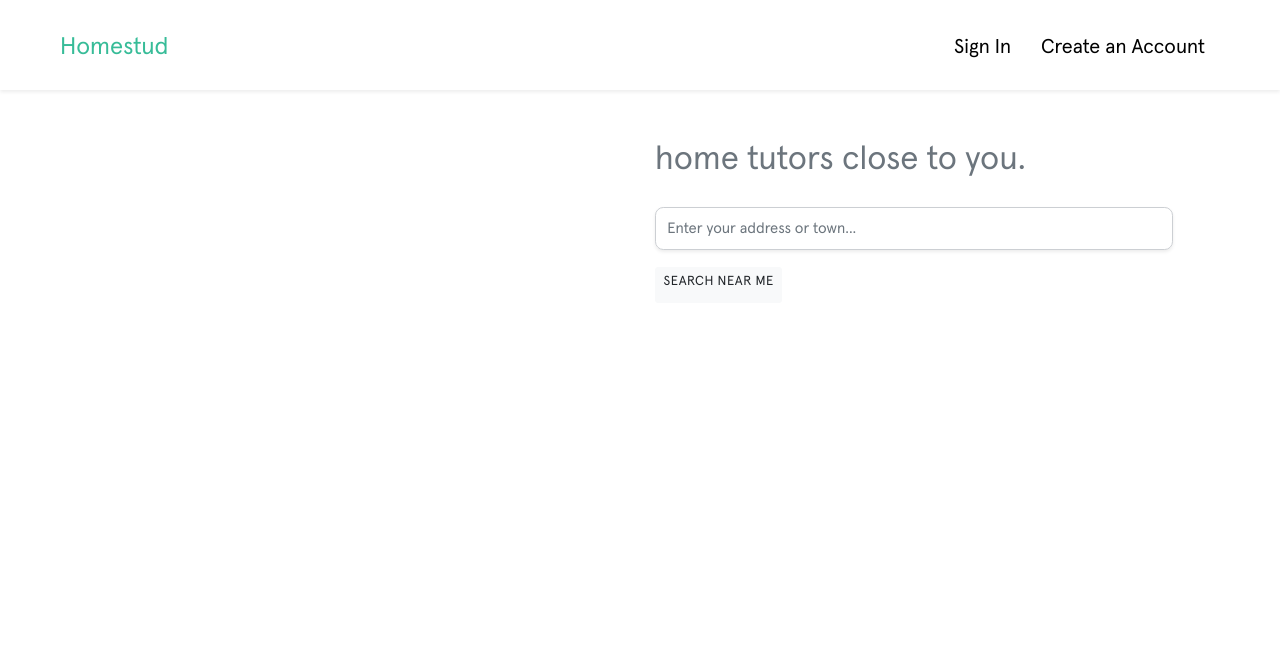
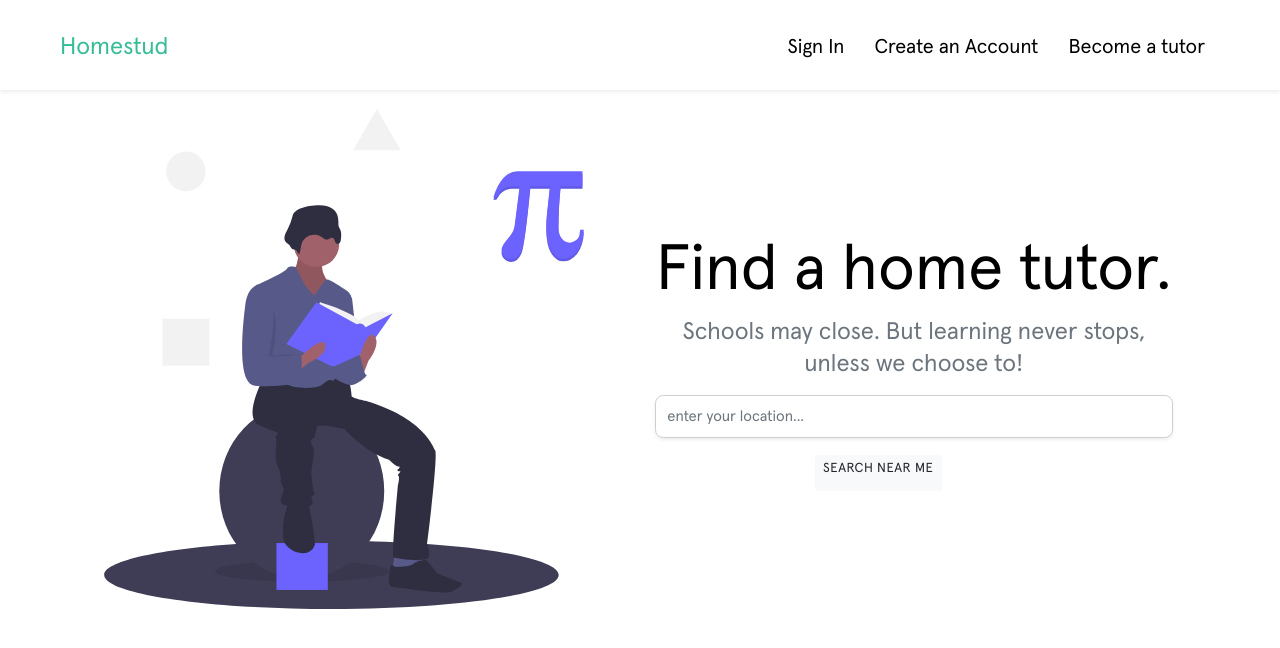
Before and after one commit to stephappiah/hometutors, a Django app: page / in a window 1280 px wide. Shown: the top 648 px of the page. Run offline with Django 3.2, Linux system fonts and the light colour scheme; some libraries are stand-ins or nearby versions.

Commit message:
landing page 001

```diff
--- a/homestud/findtutors/urls.py
+++ b/homestud/findtutors/urls.py
@@ -10,7 +10,6 @@ app_name = 'findtutors'
 urlpatterns = [
 
     path('', views.home, name="home"),
-    path("onboarding-usertype/", views.onboarding_usertype, name="onboarding_usertype"),
     path("tutor/<str:slug_username>", views.tutor_profile_detail, name="view_tutor_profile"),
     url(r'^onboarding-tutor/$', login_required(OnboardingTutorWizard.as_view()), name="onboarding_tutor"),
     path("search/", SearchTutor, name="search"),
--- a/homestud/findtutors/views.py
+++ b/homestud/findtutors/views.py
@@ -20,6 +20,20 @@ from django.core.paginator import Paginator
 
 
 class OnboardingTutorWizard(SessionWizardView):
+
+    # checks if user has already filled forms;
+    # redirects to dashboard if true.
+    # else proceed to onboarding
+    def dispatch(self, request, *args, **kwargs):
+        logged_in_user = self.request.user
+
+        if TutorProfile.objects.filter(user=logged_in_user).exists():
+
+            return HttpResponseRedirect(reverse('findtutors:dashboard_profile'))
+        else:
+            return super(OnboardingTutorWizard, self).dispatch(request, *args, **kwargs)
+
+
 
     template_name = 'findtutors/onboard-tutor.html'
 
@@ -73,28 +87,6 @@ class OnboardingTutorWizard(SessionWizardView):
 def home(request):
 
     return render(request, 'findtutors/home.html')
-
-@login_required
-def onboarding_usertype(request):
-
-    if request.method == 'POST':
-        form = UserTypeForm(request.POST)
-
-        current_user = request.user
-        if form.is_valid():
-            user_type_form = form.save(commit=False)
-            user_type_form.user = request.user # silently fill in user field with the logged in user
-            user_type_form.save()
-
-            # Redirect url based on usertype
-            if user_type_form.user_type == 'tutor':
-                return HttpResponseRedirect(reverse('findtutors:onboarding_tutor'))
-            else:
-                return HttpResponseRedirect(reverse('findtutors:home'))
-
-    else:
-        form = UserTypeForm()
-    return render(request, 'findtutors/onboard-user-type.html', {'form': form})
 
 
 def tutor_profile_detail(request, slug_username):
--- a/homestud/homestud/templates/findtutors/home.html
+++ b/homestud/homestud/templates/findtutors/home.html
@@ -75,16 +75,20 @@
 
 <div class="container mt-5">
     <div class="row">
-        <div class="col-sm">
-
+        <div class="col-sm hero-image text-center">
+            <img src="{% static "img/undraw_mathematics_4otb.svg" %}" alt="">
         </div>
-        <div class="col-sm m-4">
-            <p class="lead-text mb-4 text-muted">
-                home tutors close to you.
+        <div class="col-sm m-4 hero-sub text-center">
+            <div class="hero-content">
+                <p class="hero-text mb-2 text-center">
+                    Find a home tutor.
+                </p>
+                <p class="hero-subtitle text-muted mb-3 text-center">
+                    Schools may close. But learning never stops, unless we choose to!
                 </p>
                 <form id="searchForm" action="{% url 'findtutors:search' %}" method="get">
                     <div class="form-group">
-                    <input name="q" class="form-control shadow-sm" id="search" placeholder="Enter your address or town...">
+                        <input name="q" class="form-control shadow-sm" id="search" placeholder="enter your location...">
                     </div>
 
                     {% if errCoord %}
@@ -103,6 +107,8 @@
                     <button class="searchTutor btn btn-sm btn-light" type="submit">Search</button>
                 </form>
             </div>
+
+        </div>
     </div>
 
 
--- a/homestud/homestud/templates/findtutors/navbar.html
+++ b/homestud/homestud/templates/findtutors/navbar.html
@@ -13,16 +13,19 @@
         <li><a class="black-text" href="{% url 'account_email' %}">Change E-mail</a></li>
         <li><a class="black-text" href="{% url 'account_logout' %}">Sign Out</a></li>
 
+        <li><a class="black-text" href="{% url 'findtutors:onboarding_tutor' %}">Become a tutor</a></li>
+
         {% else %}
         <li><a class="black-text" href="{% url 'account_login' %}">Sign In</a></li>
         <li><a class="black-text" href="{% url 'account_signup' %}">Create an Account</a></li>
+        <li><a class="black-text" href="{% url 'findtutors:onboarding_tutor' %}">Become a tutor</a></li>
         {% endif %}
       </ul>
     </div>
   </nav>
 </div>
 
-
+<!-- navbar for mobile screens -->
 
 <ul class="sidenav" id="mobile-demo">
       {% if user.is_authenticated %}
@@ -30,8 +33,11 @@
         <li><a class="black-text" href="{% url 'django_chatter:index' %}">Messages</a></li>
         <li><a class="black-text" href="{% url 'account_email' %}">Change E-mail</a></li>
         <li><a class="black-text" href="{% url 'account_logout' %}">Sign Out</a></li>
+
+        <li><a class="black-text" href="{% url 'findtutors:onboarding_tutor' %}">Become a tutor</a></li>
       {% else %}
         <li><a class="black-text" href="{% url 'account_login' %}">Sign In</a></li>
-        <li><a class="black-text" href="{% url 'account_signup' %}">Sign Up</a></li>
+        <li><a class="black-text" href="{% url 'account_signup' %}">Create an Account</a></li>
+        <li><a class="black-text" href="{% url 'findtutors:onboarding_tutor' %}">Become a tutor</a></li>
       {% endif %}
 </ul>
--- a/homestud/static/css/main.css
+++ b/homestud/static/css/main.css
@@ -40,6 +40,17 @@ a:hover{
 a:active{
     text-decoration: none;
 }
+
+.hero-sub{
+    display: flex;
+    justify-content: center;
+    align-items: center;
+}
+
+/* .hero-content{
+    position: absolute;
+    top: 50%;
+} */
 
 /* ---- disable matrialize defaults */
 input:not([type]), input[type=text], input[type=password], input[type=email], input[type=url], input[type=time], input[type=date], input[type=datetime], input[type=datetime-local], input[type=tel], input[type=number], input[type=search], textarea.materialize-textarea{
@@ -256,6 +267,20 @@ p {
 /* Desktop and Tablets */
 @media (min-width: 768px){
 
+    /* -------------- hero  -------*/
+    .hero-image img {
+        height: 500px;
+        width: 500px;
+    }
+    .hero-text{
+        font-size: 64px;
+        line-height: 76px;
+    }
+    .hero-subtitle{
+        font-size: 24px;
+        line-height: 32px;
+    }
+
    /* Navbar */
     nav{
         height: 90px;
@@ -303,6 +328,21 @@ p {
 
 /* Phone screeens (small) */
 @media screen and (max-width: 767px){
+    /* -------------- hero ------- */
+    .hero-image img {
+        height: 250px;
+        width: 250px;
+    }
+    .hero-text{
+        font-size: 32px;
+        line-height: 40px;
+    }
+
+    .hero-subtitle{
+        font-size: 18px;
+        line-height: 28px;
+    }
+
     .prof-header{
         text-align: center;
     }
```
Also changed, not shown: homestud/homestud/templates/account/signup.html (+3 -6 lines), homestud/static/img/avatar/2020/10/26/IMG_20170212_093636.jpg (added), homestud/static/img/undraw_mathematics_4otb.svg (added), homestud/static/img/undraw_select_house_qbag.svg (added). Lines whose indentation alone changed are shown as unchanged.
